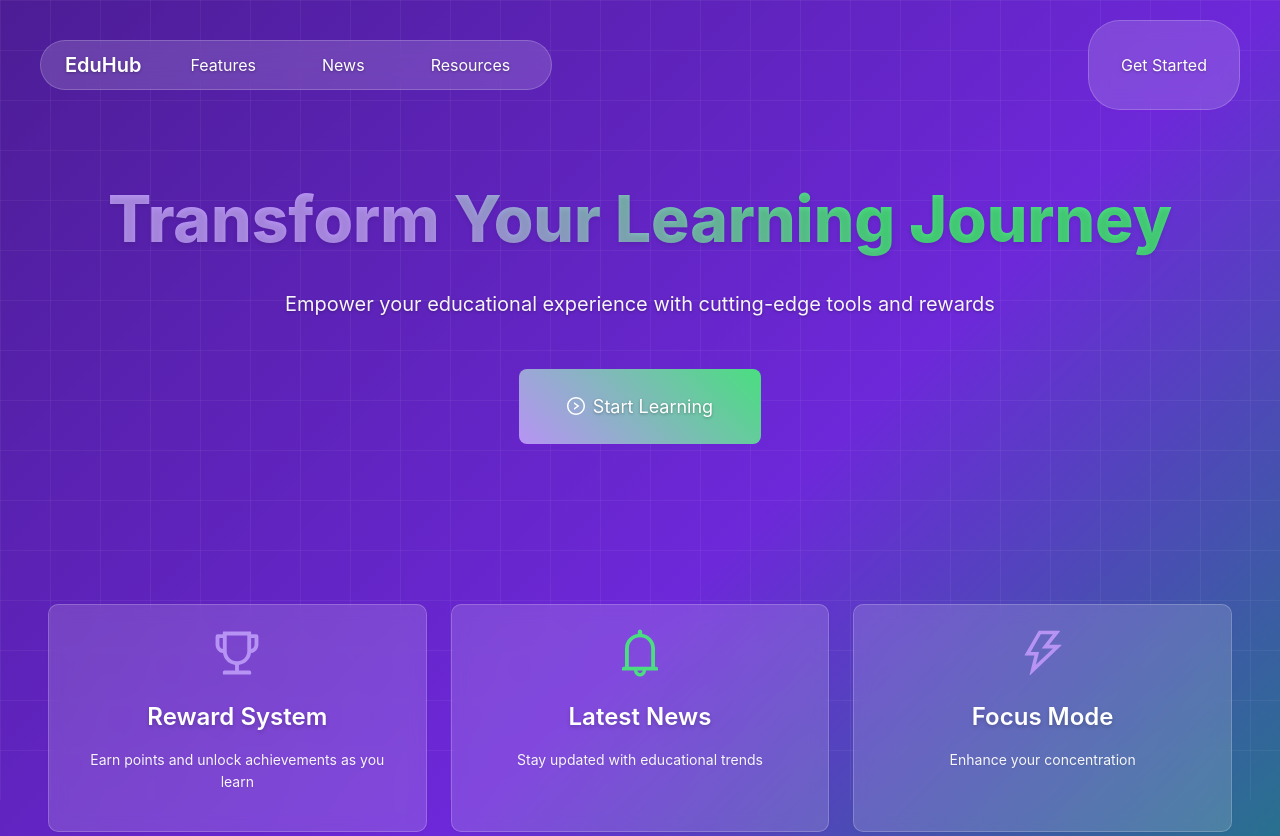
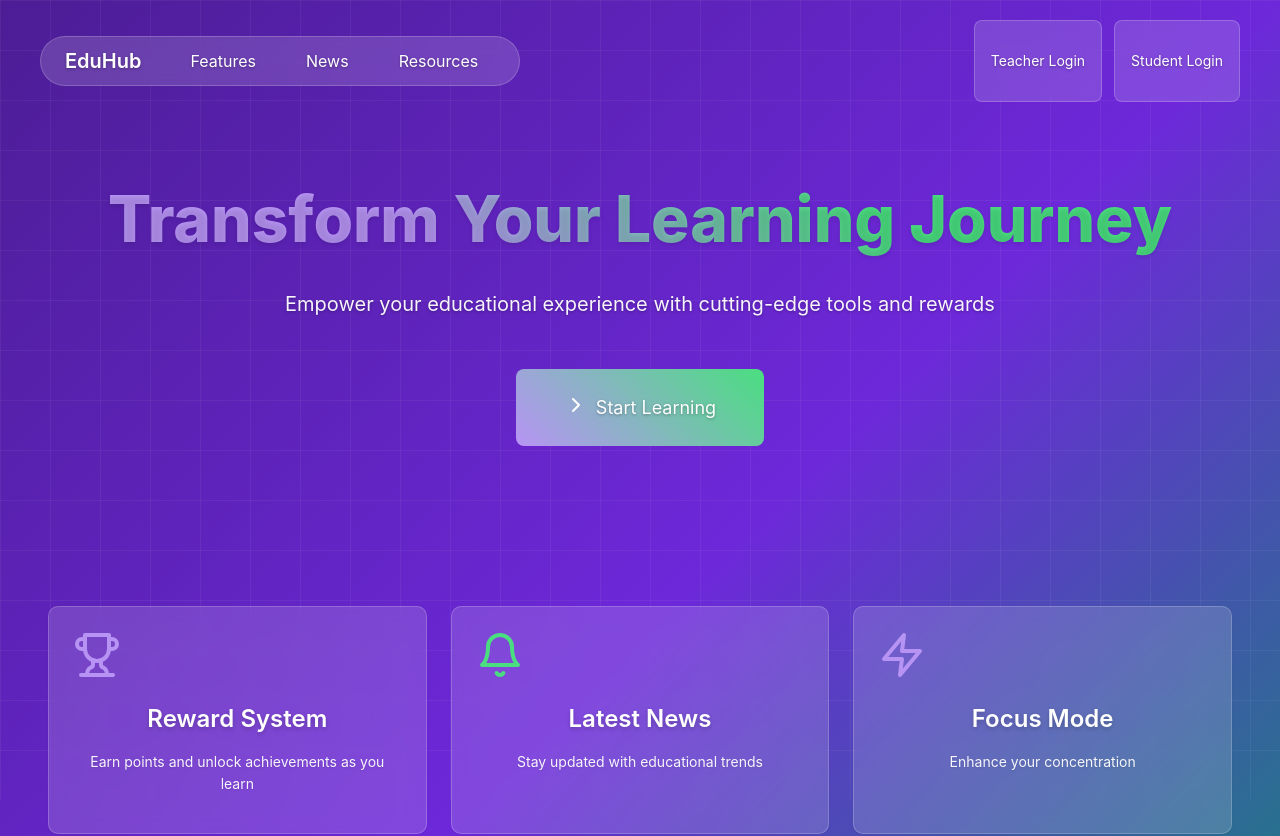
Before and after one commit to Akhpie/ARC-dashboard, a React (Vite) app: page / in a window 1280 px wide. Shown: the top 836 px of the page. Built offline with nearby package versions, Linux system fonts and the light colour scheme.

Commit message:
homepage ui build phase

```diff
--- a/src/components/HomePage.tsx
+++ b/src/components/HomePage.tsx
@@ -1,11 +1,8 @@
-import React from "react";
-import { Layout, Button, Card, Space, Typography, Statistic } from "antd";
-import {
-  TrophyOutlined,
-  BellOutlined,
-  ThunderboltOutlined,
-  RightCircleOutlined,
-} from "@ant-design/icons";
+import React, { useState } from "react";
+import { Layout, Button, Card, Typography, Statistic, Drawer } from "antd";
+import { ChevronRight, Trophy, Bell, Zap, Menu } from "lucide-react";
+import { useNavigate } from "react-router-dom";
+// import "../styles/HomePage.css";
 
 const { Header, Content } = Layout;
 const { Title, Paragraph } = Typography;
@@ -27,6 +24,11 @@ const styles = `
   .content-container {
     position: relative;
     z-index: 1;
+  }
+
+    .ant-drawer-header {
+    background: #0c075775 !important;
+    border-bottom: 1px solid rgba(255, 255, 255, 0.1) !important;
   }
 
   .glassmorphic {
@@ -62,6 +64,20 @@ const styles = `
     text-shadow: 0 1px 3px rgba(0, 0, 0, 0.3) !important;
   }
 
+    .mobile-nav-link {
+    color: white !important;
+    font-size: 18px !important;
+    padding: 12px 16px !important;
+    width: 100% !important;
+    text-align: left !important;
+    border-radius: 8px !important;
+    margin-bottom: 8px !important;
+  }
+
+    .mobile-nav-link:hover {
+    background: rgba(255, 255, 255, 0.2) !important;
+  }
+
   .nav-link:hover {
     background: rgba(255, 255, 255, 0.1) !important;
   }
@@ -86,6 +102,22 @@ const styles = `
     text-shadow: 0 2px 4px rgba(0, 0, 0, 0.1);
     animation: gradient 8s ease infinite;
     font-weight: 800 !important;
+  }
+
+  .mobile-login-buttons {
+  display: flex;
+  flex-direction: column;
+  gap: 12px;
+  margin-top: 24px;
+}
+
+    .mobile-login-button {
+    width: 100% !important;
+    text-align: center !important;
+    padding: 12px !important;
+    background: rgba(255, 255, 255, 0.15) !important;
+    color: white !important;
+    border-radius: 8px !important;
   }
 
   .start-button {
@@ -136,9 +168,126 @@ const styles = `
   .feature-description {
     text-shadow: 0 1px 2px rgba(0, 0, 0, 0.1) !important;
   }
+
+  .mobile-menu {
+    display: none;
+    color: white !important;
+    background: rgba(255, 255, 255, 0.15) !important;
+  }
+      .mobile-menu svg {
+    width: 24px;
+    height: 24px;
+    color: white;
+  }
+
+  .desktop-nav {
+    display: flex;
+    align-items: center;
+    gap: 16px;
+  }
+
+  .login-buttons {
+    display: flex;
+    gap: 12px;
+  }
+
+  @media (max-width: 1024px) {
+    .features-grid {
+      grid-template-columns: repeat(2, 1fr);
+      padding: 0 24px;
+    }
+
+    .stats-container {
+      grid-template-columns: repeat(2, 1fr);
+      gap: 24px;
+    }
+  }
+
+  @media (max-width: 768px) {
+    .desktop-nav {
+      display: none;
+    }
+
+    .mobile-menu {
+      display: flex !important;
+      align-items: center;
+      justify-content: center;
+    }
+
+    .features-grid {
+      grid-template-columns: 1fr;
+    }
+
+    .stats-container {
+      grid-template-columns: 1fr;
+    }
+
+    .pill-nav {
+      padding: 8px 16px !important;
+    }
+  }
 `;
 
 const HomePage = () => {
+  const [mobileMenuOpen, setMobileMenuOpen] = useState(false);
+  const navigate = useNavigate();
+
+  const handleTeacherClick = () => {
+    navigate("/admin");
+  };
+
+  const NavLinks = ({ mobile = false }: { mobile?: boolean }) => (
+    <>
+      <Button type="link" className={mobile ? "mobile-nav-link" : "nav-link"}>
+        Features
+      </Button>
+      <Button type="link" className={mobile ? "mobile-nav-link" : "nav-link"}>
+        News
+      </Button>
+      <Button type="link" className={mobile ? "mobile-nav-link" : "nav-link"}>
+        Resources
+      </Button>
+    </>
+  );
+
+  const LoginButtons = ({ mobile = false }: { mobile?: boolean }) => (
+    <div className={mobile ? "mobile-login-buttons" : "login-buttons"}>
+      <Button
+        type="primary"
+        className={mobile ? "mobile-login-button" : "glassmorphic"}
+        style={
+          !mobile
+            ? {
+                padding: "8px 16px",
+                height: "auto",
+                color: "white",
+                textShadow: "0 1px 3px rgba(0, 0, 0, 0.3)",
+              }
+            : {}
+        }
+        onClick={handleTeacherClick}
+      >
+        Teacher Login
+      </Button>
+      <Button
+        type="primary"
+        className={mobile ? "mobile-login-button" : "glassmorphic"}
+        style={
+          !mobile
+            ? {
+                padding: "8px 16px",
+                height: "auto",
+                color: "white",
+                textShadow: "0 1px 3px rgba(0, 0, 0, 0.3)",
+              }
+            : {}
+        }
+      >
+        Student Login
+      </Button>
+    </div>
+  );
+
   return (
     <Layout
       style={{
@@ -183,32 +332,49 @@ const HomePage = () => {
               >
                 EduHub
               </Title>
-              <Button type="link" className="nav-link">
-                Features
-              </Button>
-              <Button type="link" className="nav-link">
-                News
-              </Button>
-              <Button type="link" className="nav-link">
-                Resources
-              </Button>
+              <div className="desktop-nav">
+                <NavLinks />
+              </div>
             </div>
+
+            <div className="desktop-nav">
+              <LoginButtons />
+            </div>
+
             <Button
-              type="primary"
-              shape="round"
-              className="glassmorphic"
+              className="mobile-menu glassmorphic"
               style={{
-                padding: "12px 32px",
-                fontSize: "16px",
+                padding: "8px",
                 height: "auto",
                 color: "white",
-                textShadow: "0 1px 3px rgba(0, 0, 0, 0.3)",
               }}
+              onClick={() => setMobileMenuOpen(true)}
             >
-              Get Started
+              <Menu />
             </Button>
           </div>
         </Header>
+
+        <Drawer
+          title="Menu"
+          placement="right"
+          onClose={() => setMobileMenuOpen(false)}
+          open={mobileMenuOpen}
+          styles={{
+            header: {
+              borderBottom: "1px solid rgba(255, 255, 255, 0.1)",
+            },
+            body: {
+              padding: "24px",
+              background: "rgba(76, 29, 149, 0.95)",
+            },
+          }}
+        >
+          <div className="flex flex-col gap-4">
+            <NavLinks mobile={true} />
+            <LoginButtons mobile={true} />
+          </div>
+        </Drawer>
 
         <Content>
           <div
@@ -244,7 +410,7 @@ const HomePage = () => {
             <Button
               type="primary"
               className="start-button"
-              icon={<RightCircleOutlined />}
+              icon={<ChevronRight />}
             >
               Start Learning
             </Button>
@@ -253,25 +419,17 @@ const HomePage = () => {
           <div className="features-grid">
             {[
               {
-                icon: (
-                  <TrophyOutlined style={{ fontSize: 48, color: "#b794f4" }} />
-                ),
+                icon: <Trophy size={48} color="#b794f4" />,
                 title: "Reward System",
                 description: "Earn points and unlock achievements as you learn",
               },
               {
-                icon: (
-                  <BellOutlined style={{ fontSize: 48, color: "#4ade80" }} />
-                ),
+                icon: <Bell size={48} color="#4ade80" />,
                 title: "Latest News",
                 description: "Stay updated with educational trends",
               },
               {
-                icon: (
-                  <ThunderboltOutlined
-                    style={{ fontSize: 48, color: "#b794f4" }}
-                  />
-                ),
+                icon: <Zap size={48} color="#b794f4" />,
                 title: "Focus Mode",
                 description: "Enhance your concentration",
               },
@@ -325,7 +483,12 @@ const HomePage = () => {
                   suffix: "+",
                   color: "#4ade80",
                 },
-                { title: "Courses", value: 500, suffix: "+", color: "#b794f4" },
+                {
+                  title: "Courses",
+                  value: 500,
+                  suffix: "+",
+                  color: "#b794f4",
+                },
                 {
                   title: "Success Rate",
                   value: 95,
--- /dev/null
+++ b/src/styles/HomePage.css
@@ -0,0 +1,193 @@
+.grid-background {
+  position: fixed;
+  top: 0;
+  left: 0;
+  width: 100%;
+  height: 100%;
+  background-size: 50px 50px;
+  background-image: linear-gradient(
+      to right,
+      rgba(255, 255, 255, 0.05) 1px,
+      transparent 1px
+    ),
+    linear-gradient(to bottom, rgba(255, 255, 255, 0.05) 1px, transparent 1px);
+  z-index: 0;
+}
+
+.content-container {
+  position: relative;
+  z-index: 1;
+}
+
+.ant-drawer-header {
+  background: #0c075775 !important;
+  border-bottom: 1px solid rgba(255, 255, 255, 0.1) !important;
+}
+
+.glassmorphic {
+  background: rgba(255, 255, 255, 0.15) !important;
+  backdrop-filter: blur(10px) !important;
+  border: 1px solid rgba(255, 255, 255, 0.2) !important;
+  transition: all 0.3s ease !important;
+}
+
+.glassmorphic:hover {
+  background: rgba(255, 255, 255, 0.2) !important;
+  transform: translateY(-5px);
+  box-shadow: 0 10px 30px rgba(0, 0, 0, 0.1);
+}
+
+.pill-nav {
+  background: rgba(255, 255, 255, 0.15) !important;
+  backdrop-filter: blur(10px) !important;
+  border-radius: 50px !important;
+  padding: 8px 24px !important;
+  border: 1px solid rgba(255, 255, 255, 0.2) !important;
+  display: flex;
+  align-items: center;
+  gap: 32px;
+}
+
+.nav-link {
+  color: white !important;
+  font-size: 16px !important;
+  padding: 8px 16px !important;
+  border-radius: 20px !important;
+  transition: all 0.3s ease !important;
+  text-shadow: 0 1px 3px rgba(0, 0, 0, 0.3) !important;
+}
+
+.mobile-nav-link {
+  color: white !important;
+  font-size: 18px !important;
+  padding: 12px 16px !important;
+  width: 100% !important;
+  text-align: left !important;
+  border-radius: 8px !important;
+  margin-bottom: 8px !important;
+}
+
+.mobile-nav-link:hover {
+  background: rgba(255, 255, 255, 0.2) !important;
+}
+
+.nav-link:hover {
+  background: rgba(255, 255, 255, 0.1) !important;
+}
+
+.feature-card {
+  background: rgba(255, 255, 255, 0.15) !important;
+  backdrop-filter: blur(8px) !important;
+  border: 1px solid rgba(255, 255, 255, 0.2) !important;
+  transition: all 0.3s ease !important;
+  height: 100% !important;
+}
+
+.feature-card:hover {
+  transform: translateY(-5px) !important;
+  box-shadow: 0 20px 40px rgba(0, 0, 0, 0.1) !important;
+}
+
+.gradient-text {
+  background: linear-gradient(45deg, #b794f4 30%, #4ade80 70%);
+  -webkit-background-clip: text;
+  -webkit-text-fill-color: transparent;
+  text-shadow: 0 2px 4px rgba(0, 0, 0, 0.1);
+  animation: gradient 8s ease infinite;
+  font-weight: 800 !important;
+}
+
+.mobile-login-buttons {
+  display: flex;
+  flex-direction: column;
+  gap: 12px;
+  margin-top: 24px;
+}
+
+.mobile-login-button {
+  width: 100% !important;
+  text-align: center !important;
+  padding: 12px !important;
+  background: rgba(255, 255, 255, 0.15) !important;
+  color: white !important;
+  border-radius: 8px !important;
+}
+
+.start-button {
+  background: linear-gradient(45deg, #b794f4, #4ade80) !important;
+  border: none !important;
+  padding: 24px 48px !important;
+  height: auto !important;
+  font-size: 18px !important;
+  transition: all 0.3s ease !important;
+  text-shadow: 0 1px 3px rgba(0, 0, 0, 0.3) !important;
+}
+
+.start-button:hover {
+  transform: translateY(-2px) !important;
+  box-shadow: 0 10px 20px rgba(0, 0, 0, 0.1) !important;
+  opacity: 0.9 !important;
+}
+
+@keyframes gradient {
+  0% {
+    background-position: 0% 50%;
+  }
+  50% {
+    background-position: 100% 50%;
+  }
+  100% {
+    background-position: 0% 50%;
+  }
+}
+
+.stats-container {
+  display: grid;
+  grid-template-columns: repeat(3, 1fr);
+  gap: 48px;
+  text-align: center;
+}
+
+.stat-item {
+  padding: 24px;
+}
+
+.features-grid {
+  display: grid;
+  grid-template-columns: repeat(3, 1fr);
+  gap: 24px;
+  margin-top: 60px;
+  padding: 0 48px;
+}
+
+@media (max-width: 1024px) {
+  .features-grid {
+    grid-template-columns: repeat(2, 1fr);
+    padding: 0 24px;
+  }
+
+  .stats-container {
+    grid-template-columns: repeat(2, 1fr);
+    gap: 24px;
+  }
+}
+
+@media (max-width: 768px) {
+  .desktop-nav {
+    display: none;
+  }
+  .mobile-menu {
+    display: flex !important;
+    align-items: center;
+    justify-content: center;
+  }
+  .features-grid {
+    grid-template-columns: 1fr;
+  }
+  .stats-container {
+    grid-template-columns: 1fr;
+  }
+  .pill-nav {
+    padding: 8px 16px !important;
+  }
+}
```
